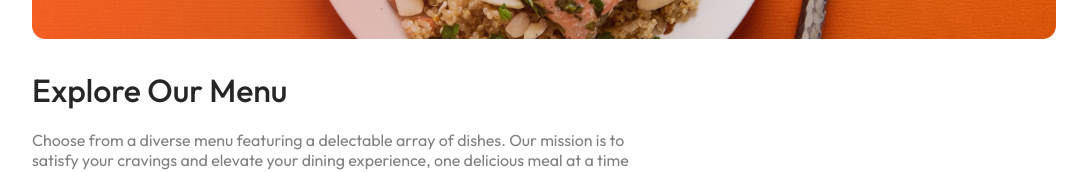
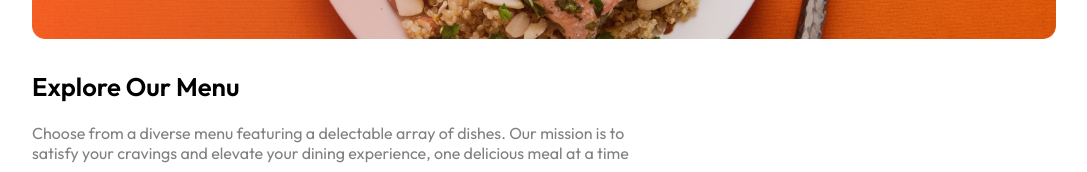
Before and after one commit to emranHkhan/ondelivery-frontend, a React (Vite) app: page / in a window 1280 px wide. Shown: the part 521-693 px from the top of the page, without its empty margins (96-1183 px from the left). Built offline with nearby package versions, Linux system fonts and the light colour scheme; no server answers.

Commit message:
some changes in css

```diff
--- a/src/components/ExploreMenu/ExploreMenu.css
+++ b/src/components/ExploreMenu/ExploreMenu.css
@@ -4,9 +4,9 @@
     gap: 20px;
 }
 
-.explore-menu h1 {
-    font-weight: 500;
-    color: #262626;
+.explore-menu h2 {
+    font-size: max(2vw, 24px);
+    font-weight: 600;
 }
 
 .explore-menu-text {
--- a/src/components/ExploreMenu/ExploreMenu.jsx
+++ b/src/components/ExploreMenu/ExploreMenu.jsx
@@ -12,7 +12,7 @@ const ExploreMenu = ({ category, setCategory }) => {
 
     return (
         <div className='explore-menu' id='explore-menu'>
-            <h1>Explore Our Menu</h1>
+            <h2>Explore Our Menu</h2>
             <p className='explore-menu-text'>
                 Choose from a diverse menu featuring a delectable array of dishes. Our mission is to satisfy your cravings and elevate your dining experience, one delicious meal at a time
             </p>
--- a/src/components/Sidebar/Sidebar.css
+++ b/src/components/Sidebar/Sidebar.css
@@ -2,7 +2,7 @@
     position: absolute;
     width: 200px;
     height: 100vh;
-    background-color: #FF8A65;
+    background-color: #D7540A;
     font-size: 1.2rem;
     z-index: 100;
     transition: transform 0.2s ease-in-out;
@@ -35,6 +35,8 @@
     position: absolute;
     right: 10px;
     top: 10px;
+    color: white;
+    font-size: 2rem;
 }
 
 .active-link {
--- a/src/components/Sidebar/Sidebar.jsx
+++ b/src/components/Sidebar/Sidebar.jsx
@@ -27,7 +27,9 @@ const Sidebar = ({ expand, setExpand, setShowLogin }) => {
 
     return (
         <nav ref={sidebarRef} className={`sidebar ${expand ? 'show-sidebar' : 'hide-sidebar'}`}>
-            <RiCloseLine className='close-btn' onClick={() => setExpand(false)} />
+            <div className='close-btn' onClick={() => setExpand(false)}>
+                <RiCloseLine />
+            </div>
             <ul onClick={() => setExpand(false)}>
                 <li>
                     <NavLink
@@ -61,7 +63,7 @@ const Sidebar = ({ expand, setExpand, setShowLogin }) => {
                         Contact
                     </NavLink>
                 </li>
-                <li onClick={() => setShowLogin(true)}>Sign in</li>
+                <li onClick={() => setShowLogin(true)}>Sign In</li>
             </ul>
         </nav>
     );
--- a/src/pages/FoodDetails/FoodDetails.css
+++ b/src/pages/FoodDetails/FoodDetails.css
@@ -107,3 +107,16 @@
     color: tomato;
     font-size: 1.5rem;
 }
+
+
+@media screen and (max-width: 768px) {
+    .item-details {
+        flex-direction: column;
+        margin: 80px 0;
+    }
+
+    .image-container {
+        display: none;
+    }
+
+}
```
